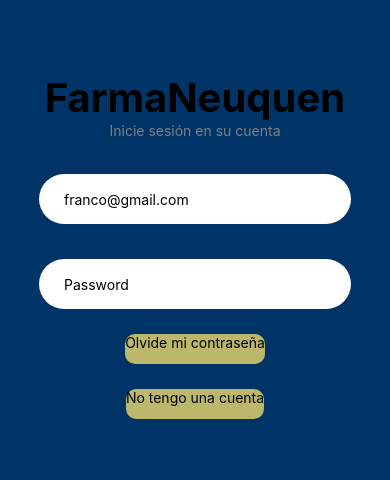
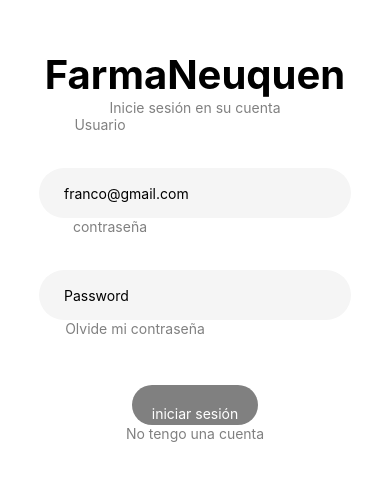
Before and after one commit to JBOLATE/accesibilidad, a React Native app: screen / in a window 390 px wide. Shown: the part 176-656 px from the top of the page. Built offline with nearby package versions, Linux system fonts and the light colour scheme.

Commit message:
haciendo estilos de login

```diff
--- a/pantallas/login.js
+++ b/pantallas/login.js
@@ -6,10 +6,14 @@ export function Login() {
     <View style={styles.Container}>
       <Text style={styles.Titulo}>FarmaNeuquen</Text>
       <Text style={styles.SubTitle}>Inicie sesión en su cuenta</Text>
+
+      <Text style={styles.Usuario}>Usuario</Text>
       <TextInput
         placeholder='franco@gmail.com'
-        style={styles.TextInput}
+        style={styles.Mail}
       />
+
+      <Text style={styles.contraseña}>contraseña</Text>
       <TextInput
         placeholder='Password'
         style={styles.TextInput}
@@ -17,11 +21,15 @@ export function Login() {
       />
 
       <TouchableOpacity onPress={()=> console.log("oprimido")}>
-      <Text style={styles.forgotPassword}>Olvide mi contraseña</Text>
+      <Text style={styles.forgotPassword1}>Olvide mi contraseña</Text>
+      </TouchableOpacity>
+
+      <TouchableOpacity style={styles.forgotPassword2} onPress={()=> console.log("Oprimido")}>
+      <Text style={{color:"#fff"}}>iniciar sesión</Text>
       </TouchableOpacity>
 
       <TouchableOpacity onPress={()=> console.log("Oprimido")}>
-      <Text style={styles.forgotPassword}>No tengo una cuenta</Text>
+      <Text style={styles.forgotPassword3}>No tengo una cuenta</Text>
       </TouchableOpacity>
     </ View>
   );
@@ -30,7 +38,7 @@ export function Login() {
 const styles = StyleSheet.create({
   Container: {
     flex: 1,
-    backgroundColor: '#003366',
+    backgroundColor: '#fff',
     alignItems: 'center',
     justifyContent: 'center',
   },
@@ -42,6 +50,17 @@ const styles = StyleSheet.create({
   SubTitle: {
     color: 'gray'
   },
+
+  Mail: {
+    padding: 10,
+    paddingStart: 25,
+    width: '80%',
+    height: 50,
+    marginTop: 35,
+    borderRadius: 30,
+    backgroundColor: '#f5f5f5',
+  },
+
   TextInput: {
     padding: 10,
     paddingStart: 25,
@@ -49,17 +68,35 @@ const styles = StyleSheet.create({
     height: 50,
     marginTop: 35,
     borderRadius: 30,
-    backgroundColor: '#fff',
+    backgroundColor: '#f5f5f5',
   },
 
-  forgotPassword: {
-    height: 30,
-    marginTop: 25,
-    borderRadius: 10,
-    backgroundColor: '#bdb76b'
-    /*color: '#FFB677',
-    color: '#FF3CBD',
-   */
+  Usuario: {
+    color: 'gray',
+    marginLeft: -190,
   },
 
+  contraseña: {
+    color: 'gray',
+    marginLeft: -170,
+
+  },
+
+  forgotPassword1: {
+    height: 30,
+    marginLeft: -120,
+    color: 'gray',
+  },
+
+  forgotPassword2: {
+    height: 30,
+    backgroundColor: 'gray',
+    padding: 20,
+    marginTop: 35,
+    borderRadius: 30,
+  },
+
+  forgotPassword3: {
+    color: 'gray',
+  }
 });
```
